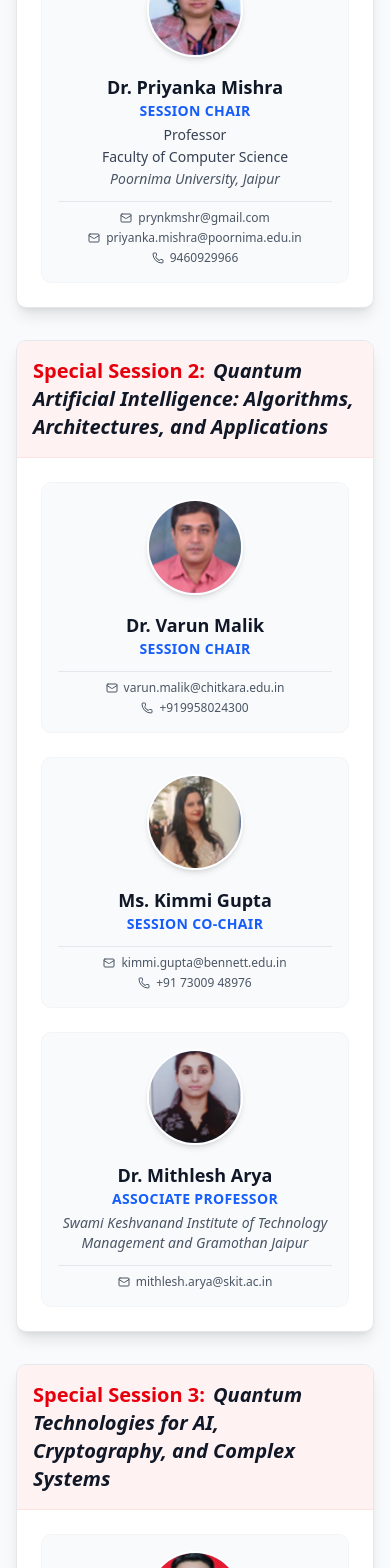
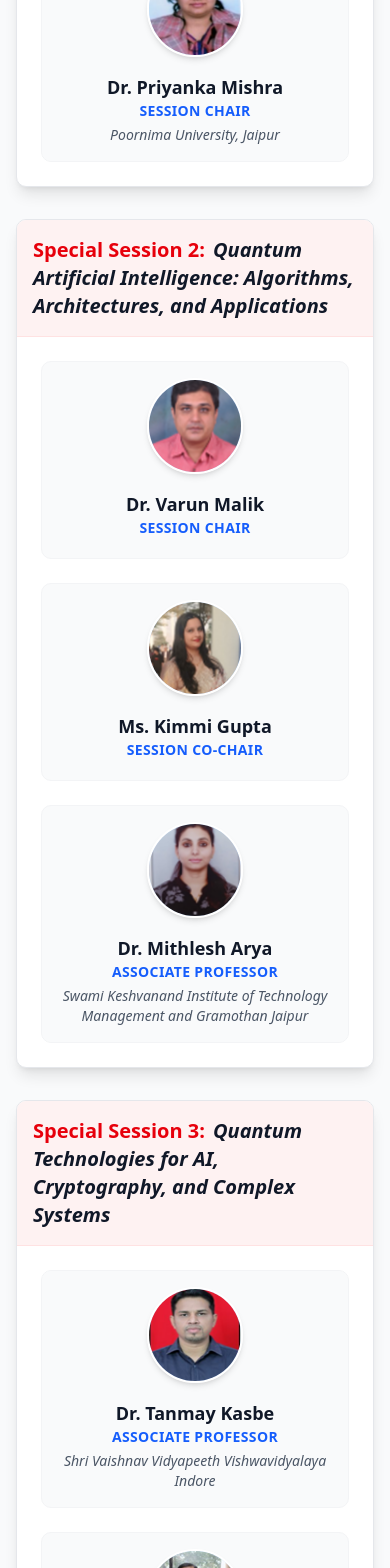
Before and after one commit to nerkoux/icracs-2026, a Next.js app: page /call-for-special-session in a window 390 px wide. Shown: the part 1180-2748 px from the top of the page. Built offline with nearby package versions, Linux system fonts and the light colour scheme.

Commit message:
Remove personal contact details from session chairs
Eliminated email addresses, phone numbers, and other personal details from the special session chairs' data and UI. This change improves privacy and simplifies the display of chair information.

```diff
--- a/src/app/call-for-special-session/page.tsx
+++ b/src/app/call-for-special-session/page.tsx
@@ -2,7 +2,7 @@ import Navbar from "@/components/layout/navbar";
 import Footer from "@/components/layout/footer";
 import { Card, CardContent, CardHeader, CardTitle } from "@/components/ui/card";
 import { Button } from "@/components/ui/button";
-import { CheckCircle, Download, Calendar, MapPin, BookOpen, Award, Mail, Phone } from "lucide-react";
+import { CheckCircle, Download, Calendar, MapPin, BookOpen, Award } from "lucide-react";
 import Image from "next/image";
 
 interface SpecialSessionChair {
@@ -30,11 +30,7 @@ export default function CallForSpecialSessionPage() {
         {
           name: "Dr. Priyanka Mishra",
           role: "Session Chair",
-          designation: "Professor",
-          department: "Faculty of Computer Science",
           institute: "Poornima University, Jaipur",
-          emails: ["prynkmshr@gmail.com", "priyanka.mishra@poornima.edu.in"],
-          mobile: "9460929966",
           image: "/specialsessiondata/drpriyanka.png"
         }
       ]
@@ -45,22 +41,17 @@ export default function CallForSpecialSessionPage() {
         {
           name: "Dr. Varun Malik",
           role: "Session Chair",
-          emails: ["varun.malik@chitkara.edu.in"],
-          mobile: "+919958024300",
           image: "/specialsessiondata/varunmalik.png"
         },
         {
           name: "Ms. Kimmi Gupta",
           role: "Session Co-Chair",
-          emails: ["kimmi.gupta@bennett.edu.in"],
-          mobile: "+91 73009 48976",
           image: "/specialsessiondata/kimmigupta.png"
         },
         {
           name: "Dr. Mithlesh Arya",
           role: "Associate Professor",
           institute: "Swami Keshvanand Institute of Technology Management and Gramothan Jaipur",
-          emails: ["mithlesh.arya@skit.ac.in"],
           image: "/specialsessiondata/mithilesharya.png"
         }
       ]
@@ -72,21 +63,18 @@ export default function CallForSpecialSessionPage() {
           name: "Dr. Tanmay Kasbe",
           role: "Associate Professor",
           institute: "Shri Vaishnav Vidyapeeth Vishwavidyalaya Indore",
-          emails: ["tanmaykasbe@gmail.com"],
           image: "/specialsessiondata/drtanmay.png"
         },
         {
           name: "Dr. Sailesh Iyer",
           role: "Principal & Professor",
           institute: "Narnarayan Shastri Institute of Technology-IFSCS (Affiliated to NFSU)",
-          emails: ["drsaileshiyer@gmail.com"],
           image: "/specialsessiondata/drshailesh.png"
         },
         {
           name: "Dr. Dipti Durgesh Patil",
           role: "Professor",
-          details: ["Ph.D. (Computer Engineering)", "Department of Information Technology", "Dean – Student Affairs", "Cummins College of Engineering for Women, Pune"],
-          emails: ["dipti.patil@cumminscollege.in"],
+          institute: "Cummins College of Engineering for Women, Pune",
           image: "/specialsessiondata/drdipti.png"
         }
       ]
@@ -97,7 +85,6 @@ export default function CallForSpecialSessionPage() {
         {
           name: "Dr. Adithya Padthe, Ph.D.",
           role: "Research Scientist",
-          emails: ["adithya.padthe@gmail.com"],
           image: "/specialsessiondata/draditya.png"
         }
       ]
@@ -206,30 +193,7 @@ export default function CallForSpecialSessionPage() {
                           <div className="flex-1 text-center sm:text-left w-full">
                             <h4 className="font-bold text-lg text-gray-900">{chair.name}</h4>
                             {chair.role && <p className="text-sm font-bold text-blue-600 mb-1 uppercase tracking-wide">{chair.role}</p>}
-
-                            <div className="text-sm space-y-0.5 text-gray-700 mb-3">
-                              {chair.designation && <p>{chair.designation}</p>}
-                              {chair.department && <p>{chair.department}</p>}
-                              {chair.institute && <p className="italic font-medium text-gray-600">{chair.institute}</p>}
-                              {chair.details && chair.details.map((line, idx) => (
-                                <p key={idx}>{line}</p>
-                              ))}
-                            </div>
-
-                            <div className="space-y-1 border-t border-gray-200 pt-2">
-                              {chair.emails && chair.emails.map((email, idx) => (
-                                <div key={idx} className="flex items-center justify-center sm:justify-start text-xs text-gray-600 break-all">
-                                  <Mail className="h-3 w-3 mr-1.5 flex-shrink-0" />
-                                  <a href={`mailto:${email}`} className="hover:text-blue-600 hover:underline">{email}</a>
-                                </div>
-                              ))}
-                              {chair.mobile && (
-                                <div className="flex items-center justify-center sm:justify-start text-xs text-gray-600">
-                                  <Phone className="h-3 w-3 mr-1.5 flex-shrink-0" />
-                                  <span>{chair.mobile}</span>
-                                </div>
-                              )}
-                            </div>
+                            {chair.institute && <p className="text-sm italic font-medium text-gray-600">{chair.institute}</p>}
                           </div>
                         </div>
                       ))}
```
